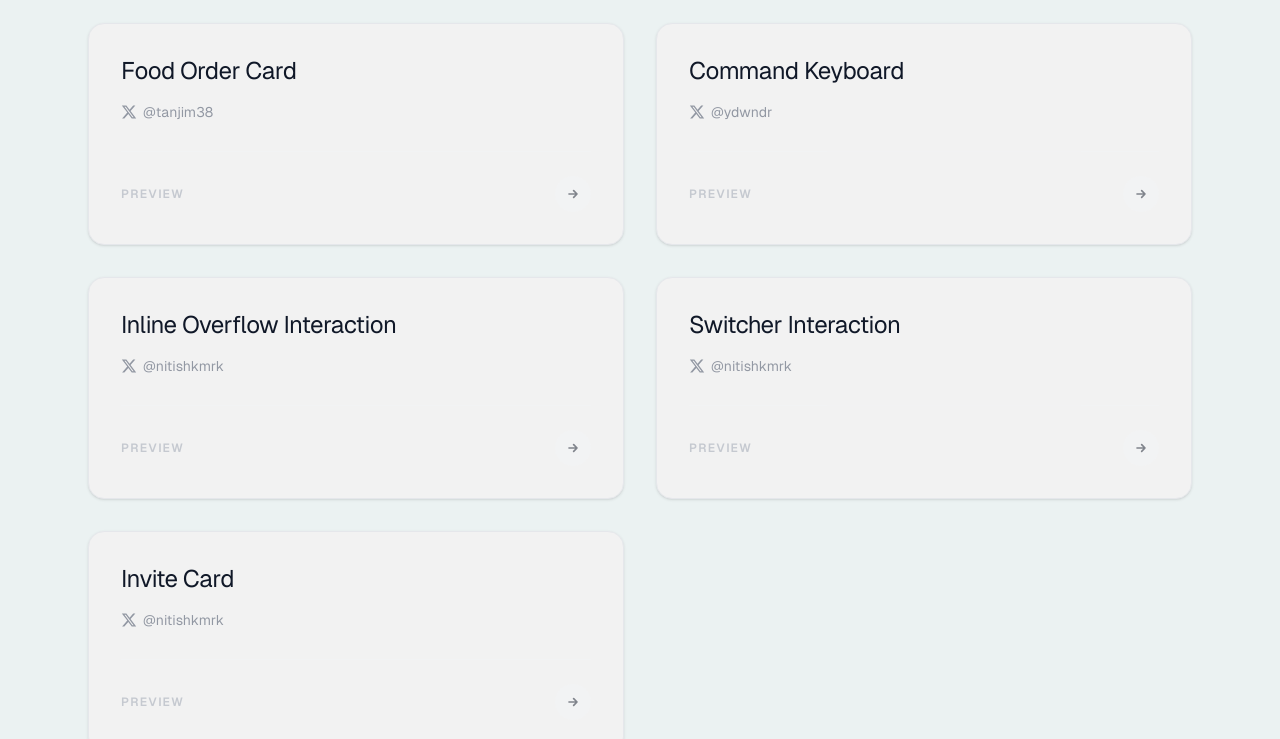
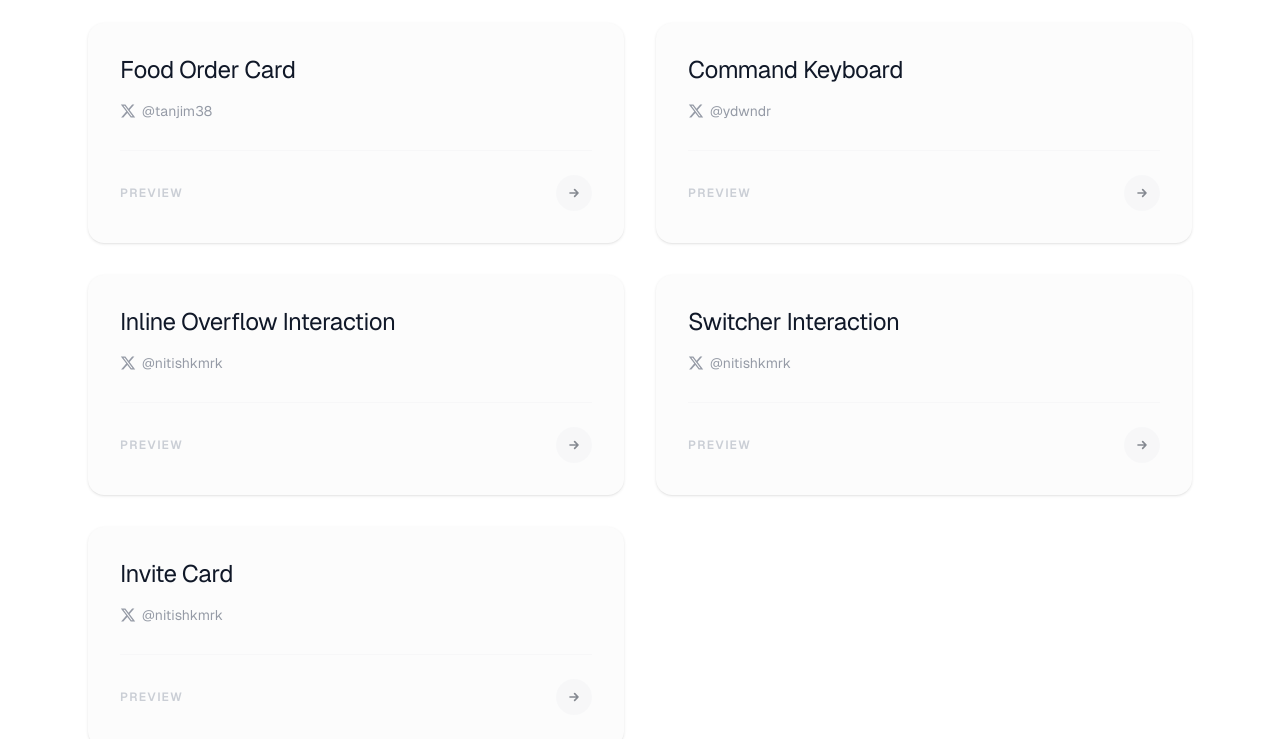
Before and after one commit to paul1029-ife/design-recreation, a React (Vite) app: page / in a window 1280 px wide. Shown: the part 105-844 px from the top of the page. Built offline with nearby package versions, Linux system fonts and the light colour scheme.

Commit message:
style: Upate background color and styles.

```diff
--- a/src/App.tsx
+++ b/src/App.tsx
@@ -57,7 +57,7 @@ function App() {
 
   return (
     <div
-      className="relative min-h-screen flex flex-col items-center text-black bg-[#EBF2F2]"
+      className="relative min-h-screen flex flex-col items-center text-black"
       style={{
         //backgroundBlendMode: "soft-light",
         opacity: 1,
--- a/src/components/global/ComponentCard.tsx
+++ b/src/components/global/ComponentCard.tsx
@@ -16,7 +16,7 @@ const ComponentCard = ({ name, source, url, onClick }: ComponentCardProps) => {
   return (
     <motion.div
       onClick={onClick}
-      className="group relative bg-[#F2F2F2] border border-gray-200 rounded-2xl overflow-hidden"
+      className="group relative bg-[#fcfcfc] rounded-2xl overflow-hidden"
       whileHover="hover"
       initial="initial"
       variants={{
--- a/src/index.css
+++ b/src/index.css
@@ -23,6 +23,7 @@
   text-rendering: optimizeLegibility;
   --webkit-font-smoothing: antialiased;
   --moz-osx-font-smoothing: grayscale;
+  background-color: #ffffff;
 
   --ease-in-quad: cubic-bezier(0.55, 0.085, 0.68, 0.53);
   --ease-in-cubic: cubic-bezier(0.55, 0.055, 0.675, 0.19);
```
